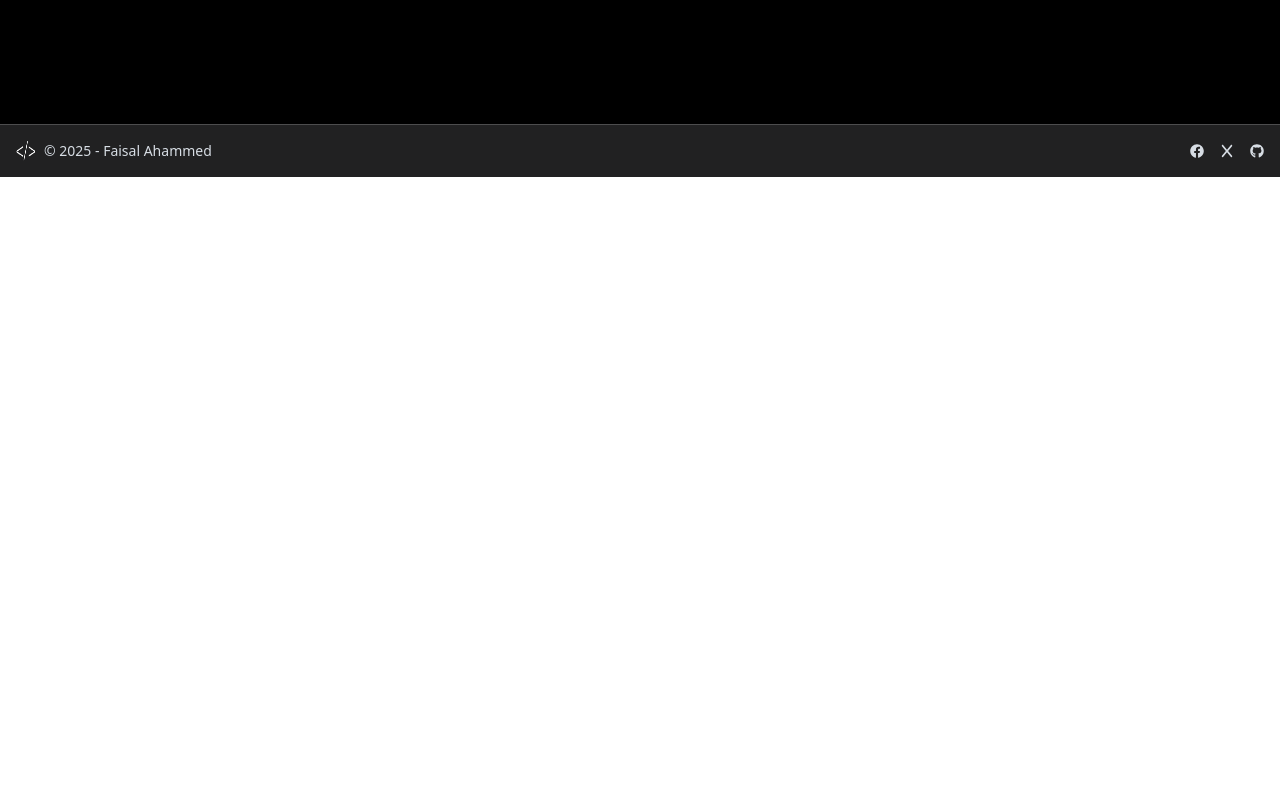
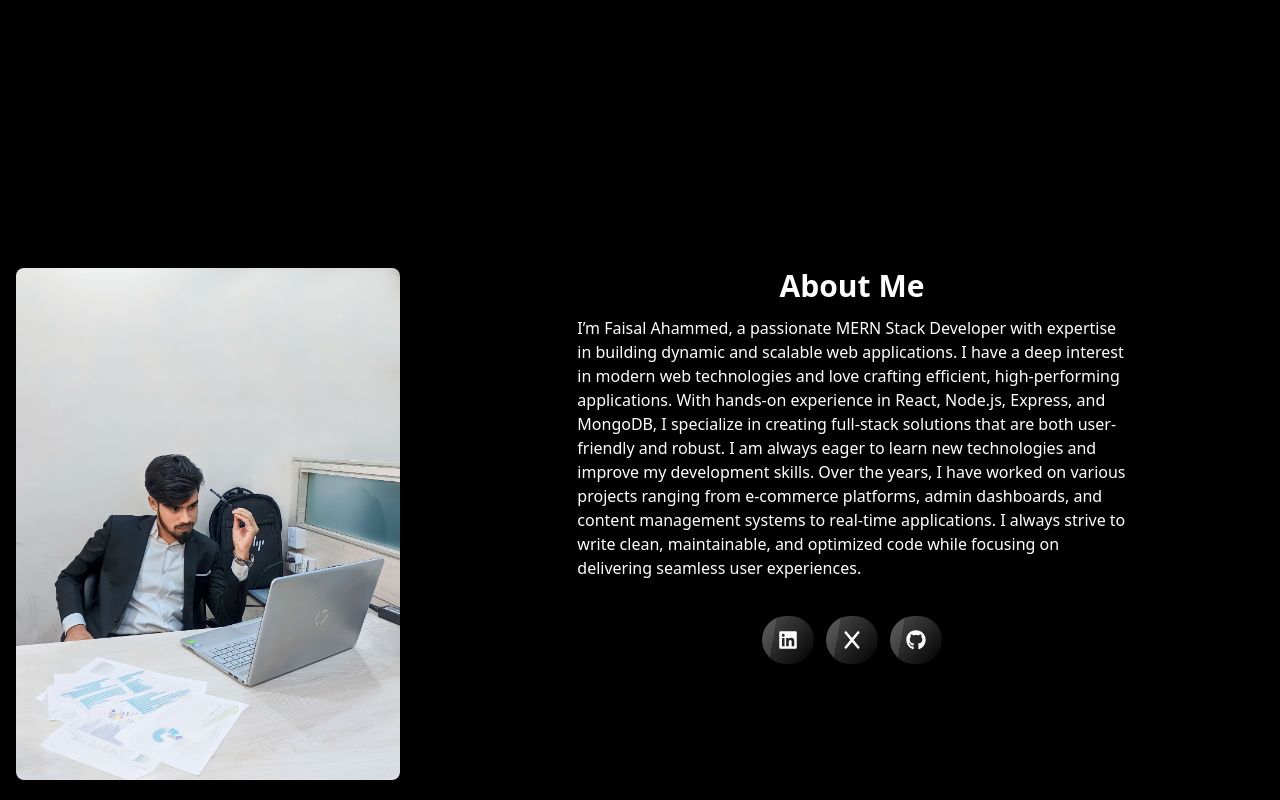
Before and after one commit to iamfaisalahammed/portfolio, a React (Vite) app: page / in a window 1280 px wide. Shown: the part 740-1540 px from the top of the page. Before the commit the page ends 917 px from the top, so only its background shows below. Built offline with nearby package versions, Linux system fonts and the light colour scheme.

Commit message:
about-add

```diff
--- a/index.html
+++ b/index.html
@@ -2,7 +2,11 @@
 <html lang="en">
   <head>
     <meta charset="UTF-8" />
-    <link rel="icon" type="image/svg+xml" href="/vite.svg" />
+    <link
+      rel="icon"
+      type="./src/Image/Picsart_icon.png"
+      href="./src/Image/Picsart_icon.png"
+    />
     <meta name="viewport" content="width=device-width, initial-scale=1.0" />
     <title>Faisal Ahammed</title>
   </head>
--- a/package.json
+++ b/package.json
@@ -16,6 +16,7 @@
     "react-dom": "^19.0.0",
     "react-icons": "^5.4.0",
     "react-router-dom": "^7.1.5",
+    "react-scroll": "^1.9.2",
     "sort-by": "^1.2.0"
   },
   "devDependencies": {
--- a/src/Home/Home.jsx
+++ b/src/Home/Home.jsx
@@ -1,13 +1,19 @@
+import About from "./Section/About";
 import Banner from "./Section/Banner";
 import Footer from "./Section/Footer";
 import Nav from "./Section/Nav";
 
 const Home = () => {
   return (
-    <div className="h-screen bg-[#212122] pt-16">
-      <div className="container mx-auto">
+    <div className="bg-[#212122]  pt-16">
+      <div className="container mx-auto ">
         <Nav></Nav>
-        <Banner></Banner>
+        <div id="home">
+          <Banner></Banner>
+        </div>
+        <div id="about-section">
+          <About></About>
+        </div>
         <Footer></Footer>
       </div>
     </div>
--- /dev/null
+++ b/src/Home/Section/About.jsx
@@ -0,0 +1,44 @@
+import { FaGithub, FaLinkedin, FaX } from "react-icons/fa6";
+import img from "../../Image/Ahammed.jpg";
+
+const About = () => {
+  return (
+    <div className="hero bg-black min-h-screen">
+      <div className="hero-content flex-col lg:flex-row gap-10 items-start justify-start">
+        <img src={img} className="max-w-sm rounded-lg size-11/12 shadow-2xl" />
+        <div className="text-left">
+          <h1 className="text-3xl font-bold text-center text-white">
+            About Me
+          </h1>
+          <p className="text-white mt-3 lg:mx-auto lg:w-8/12">
+            I’m Faisal Ahammed, a passionate MERN Stack Developer with expertise
+            in building dynamic and scalable web applications. I have a deep
+            interest in modern web technologies and love crafting efficient,
+            high-performing applications. With hands-on experience in React,
+            Node.js, Express, and MongoDB, I specialize in creating full-stack
+            solutions that are both user-friendly and robust. I am always eager
+            to learn new technologies and improve my development skills. Over
+            the years, I have worked on various projects ranging from e-commerce
+            platforms, admin dashboards, and content management systems to
+            real-time applications. I always strive to write clean,
+            maintainable, and optimized code while focusing on delivering
+            seamless user experiences.
+          </p>
+          <div className="flex justify-center gap-3 mt-6">
+            <button className="btn glass mt-3 text-white uppercase rounded-full text-xl font-bold">
+              <FaLinkedin></FaLinkedin>
+            </button>
+            <button className="btn glass mt-3 text-white uppercase rounded-full text-xl font-bold">
+              <FaX></FaX>
+            </button>
+            <button className="btn glass mt-3 text-white uppercase rounded-full text-xl font-bold">
+              <FaGithub></FaGithub>
+            </button>
+          </div>
+        </div>
+      </div>
+    </div>
+  );
+};
+
+export default About;
--- a/src/Home/Section/Banner.jsx
+++ b/src/Home/Section/Banner.jsx
@@ -15,7 +15,7 @@ const Banner = () => {
               and building solutions that make an impact!
             </p>
             <button className="btn glass mt-3 text-black uppercase font-bold">
-              Glass Button
+              hire me
             </button>
           </div>
         </div>
--- a/src/Home/Section/Nav.jsx
+++ b/src/Home/Section/Nav.jsx
@@ -1,16 +1,27 @@
 import { IoMdDownload } from "react-icons/io";
+import { Link } from "react-scroll";
 import { NavLink } from "react-router-dom";
 import img from "../../Image/Picsart_icon.png";
 
 const Nav = () => {
   const link = (
     <>
-      <NavLink to="/" className="hover:text-gray-300">
+      <Link
+        to="home"
+        smooth={true}
+        duration={500}
+        className="cursor-pointer hover:text-gray-300"
+      >
         HOME
-      </NavLink>
-      <NavLink to="/about" className="hover:text-gray-300">
+      </Link>
+      <Link
+        to="about-section"
+        smooth={true}
+        duration={500}
+        className="cursor-pointer hover:text-gray-300"
+      >
         ABOUT
-      </NavLink>
+      </Link>
       <NavLink to="/skills" className="hover:text-gray-300">
         SKILLS
       </NavLink>
```
Also changed, not shown: 1 other file (tests, documents, lock files or other folders).
